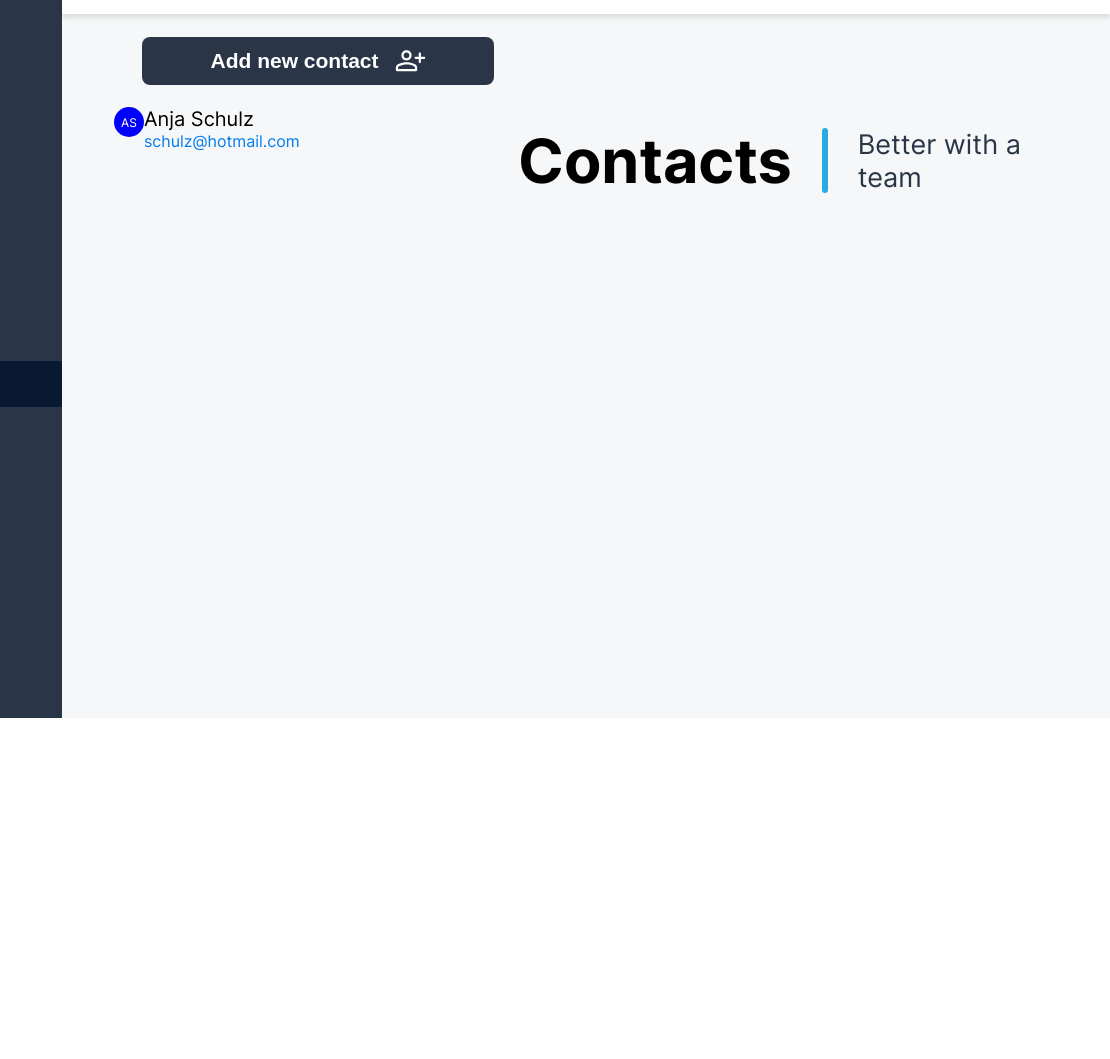
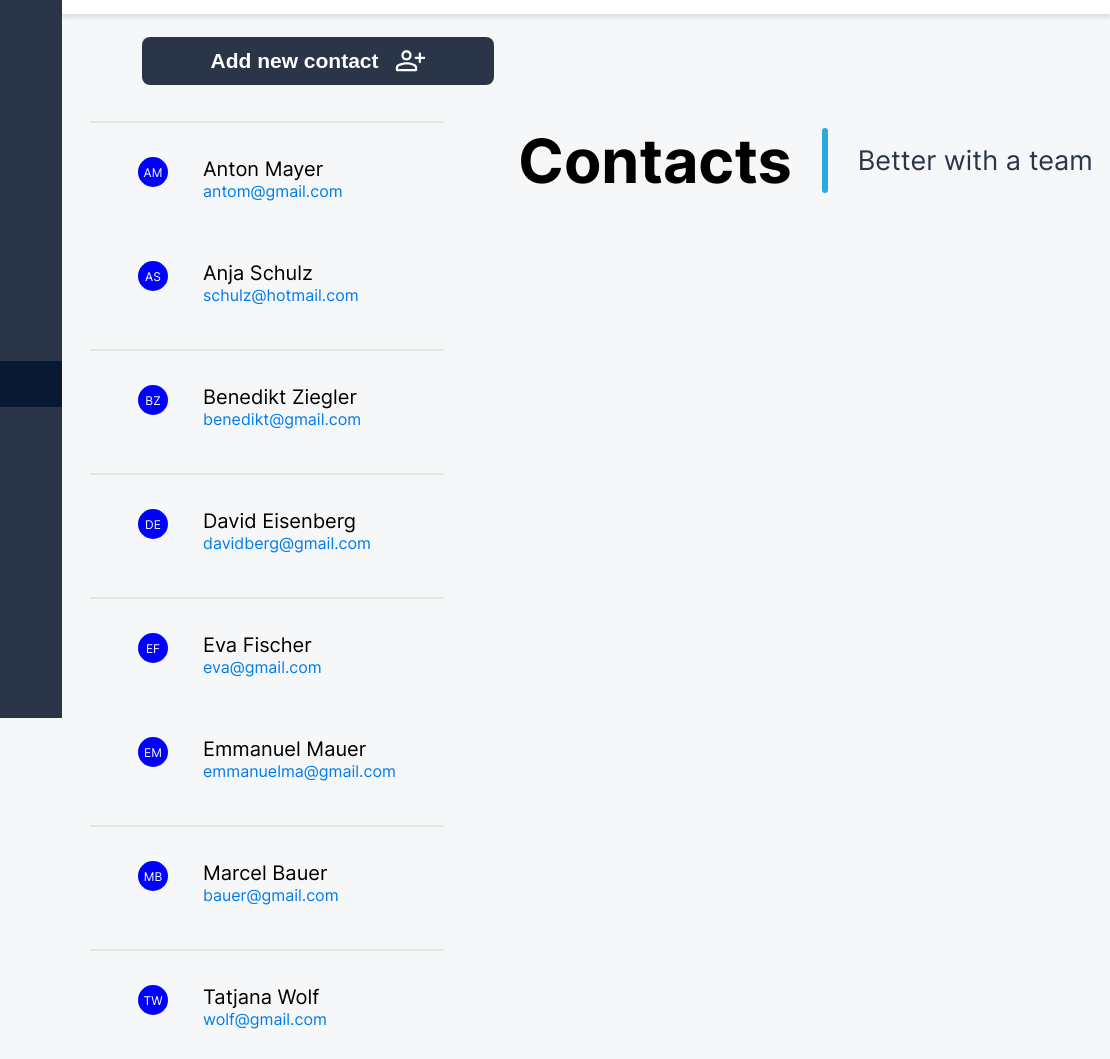
Before and after one commit to EnsslinAdrian/Join, a plain HTML site: page contacts.html in a window 1280 px wide. Shown: the part 82-1141 px from the top of the page, 170-1280 px from the left. Before the commit the page ends 800 px from the top, so only its background shows below. Drawn offline with Linux system fonts and the light colour scheme.

Commit message:
updated contacts

```diff
--- a/contacts.html
+++ b/contacts.html
@@ -25,6 +25,20 @@
             <div class="contact-list">
                 <button class="btn new-contact">Add new contact<img src="assets/img/person_add.svg"></button>
 
+                <div>
+                    <img src="assets/img/contact-seperator.svg" alt="">
+                </div>
+
+                <div class="contact-card">
+                    <div class="contact-icon">
+                        <span>AM</span>
+                    </div>
+                    <div class="contact">
+                        <span class="name">Anton Mayer</span>
+                        <a>antom@gmail.com</a>
+                    </div>
+                </div>
+
                 <div class="contact-card">
                     <div class="contact-icon">
                         <span>AS</span>
@@ -34,6 +48,91 @@
                         <a>schulz@hotmail.com</a>
                     </div>
                 </div>
+
+                <div>
+                    <img src="assets/img/contact-seperator.svg" alt="">
+                </div>
+
+                <div class="contact-card">
+                    <div class="contact-icon">
+                        <span>BZ</span>
+                    </div>
+                    <div class="contact">
+                        <span class="name">Benedikt Ziegler</span>
+                        <a>benedikt@gmail.com</a>
+                    </div>
+                </div>
+
+                <div>
+                    <img src="assets/img/contact-seperator.svg" alt="">
+                </div>
+
+                <div class="contact-card">
+                    <div class="contact-icon">
+                        <span>DE</span>
+                    </div>
+                    <div class="contact">
+                        <span class="name">David Eisenberg</span>
+                        <a>davidberg@gmail.com</a>
+                    </div>
+                </div>
+
+                <div>
+                    <img src="assets/img/contact-seperator.svg" alt="">
+                </div>
+
+                <div class="contact-card">
+                    <div class="contact-icon">
+                        <span>EF</span>
+                    </div>
+                    <div class="contact">
+                        <span class="name">Eva Fischer</span>
+                        <a>eva@gmail.com</a>
+                    </div>
+                </div>
+
+                <div class="contact-card">
+                    <div class="contact-icon">
+                        <span>EM</span>
+                    </div>
+                    <div class="contact">
+                        <span class="name">Emmanuel Mauer</span>
+                        <a>emmanuelma@gmail.com</a>
+                    </div>
+                </div>
+
+                <div>
+                    <img src="assets/img/contact-seperator.svg" alt="">
+                </div>
+
+                <div class="contact-card">
+                    <div class="contact-icon">
+                        <span>MB</span>
+                    </div>
+                    <div class="contact">
+                        <span class="name">Marcel Bauer</span>
+                        <a>bauer@gmail.com</a>
+                    </div>
+                </div>
+
+                <div>
+                    <img src="assets/img/contact-seperator.svg" alt="">
+                </div>
+
+                <div class="contact-card">
+                    <div class="contact-icon">
+                        <span>TW</span>
+                    </div>
+                    <div class="contact">
+                        <span class="name">Tatjana Wolf</span>
+                        <a>wolf@gmail.com</a>
+                    </div>
+                </div>
+
+
+
+
+
 
             </div>
             </div>
--- a/css/contact.css
+++ b/css/contact.css
@@ -37,14 +37,15 @@ body {
 .contact-card {
     display: flex;
     width: 352px;
-    padding-left: 24px;
-    padding-right: 24px;
+    padding: 15px 24px 15px 24px;
+    gap: 35px;
 }
 
 h2 {
     font-weight: 400;
     font-size: 27px;
     color: #2A3647;
+    white-space: nowrap;
 }
 
 .contact-icon {
@@ -58,11 +59,16 @@ h2 {
     font-weight: 400;
     height: 30px;
     width: 30px;
+    margin-left: 24px;
+    margin-top: 15px;
+    margin-bottom: 21px;
 }
 
 .contact {
     display: flex;
     flex-direction: column;
+    padding-top: 15px;
+    padding-bottom: 15px;
 }
 
 .name {
```
Also changed, not shown: assets/img/contact-seperator.svg (added).
